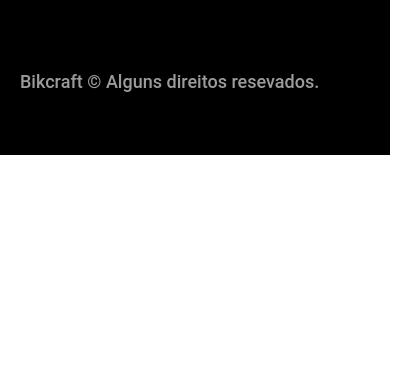
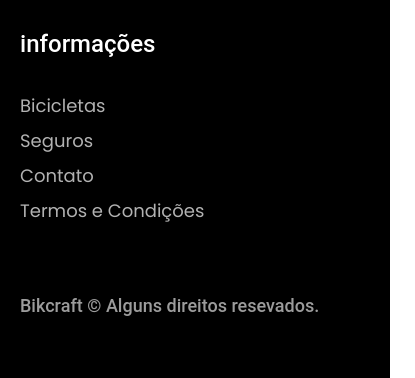
Before and after one commit to Carolina-nico/Bikcraft, a plain HTML site: page index.html in a window 390 px wide. Shown: the part 4381-4759 px from the top of the page, 415 px wide, since content can reach past the window. Before the commit the page ends 4616 px from the top, so only its background shows below. Drawn offline with Linux system fonts and the light colour scheme.

Commit message:
Página home finalizada.

```diff
--- a/css/global/footer.css
+++ b/css/global/footer.css
@@ -10,18 +10,19 @@
     gap: 40px;
 }
 
-.footer h3{
+.footer h3 {
     font: var(--font-2-l-b);
     color: var(--cor-0);
     margin-bottom: 32px;
 }
 
-.footer-contato li, a{
+.footer-contato li,
+a {
     font: var(--font-2-m);
     color: var(--cor-5);
 }
 
-.footer-contato ul{
+.footer-contato ul {
     margin-bottom: 32px;
 }
 
@@ -58,3 +59,27 @@
     grid-column: 1/-1;
     margin-top: 40px;
 }
+
+
+@media(max-width: 800px) {
+
+    .footer>img {
+        display: none;
+    }
+
+    .footer {
+        grid-template-columns: 2fr 2fr;
+    }
+}
+
+@media(max-width: 600px) {
+
+    .footer {
+        grid-template-columns: 2fr;
+        gap: 60px;
+    }
+
+    .footer-copy {
+        margin-top: 0px;
+    }
+}
--- a/css/global/global.css
+++ b/css/global/global.css
@@ -9,7 +9,6 @@
 body {
     font-family: 'Poppins', 'Roboto', Arial, Helvetica, sans-serif;
     width: 100vw;
-    padding-bottom: 80px;
 }
 
 img {
```
